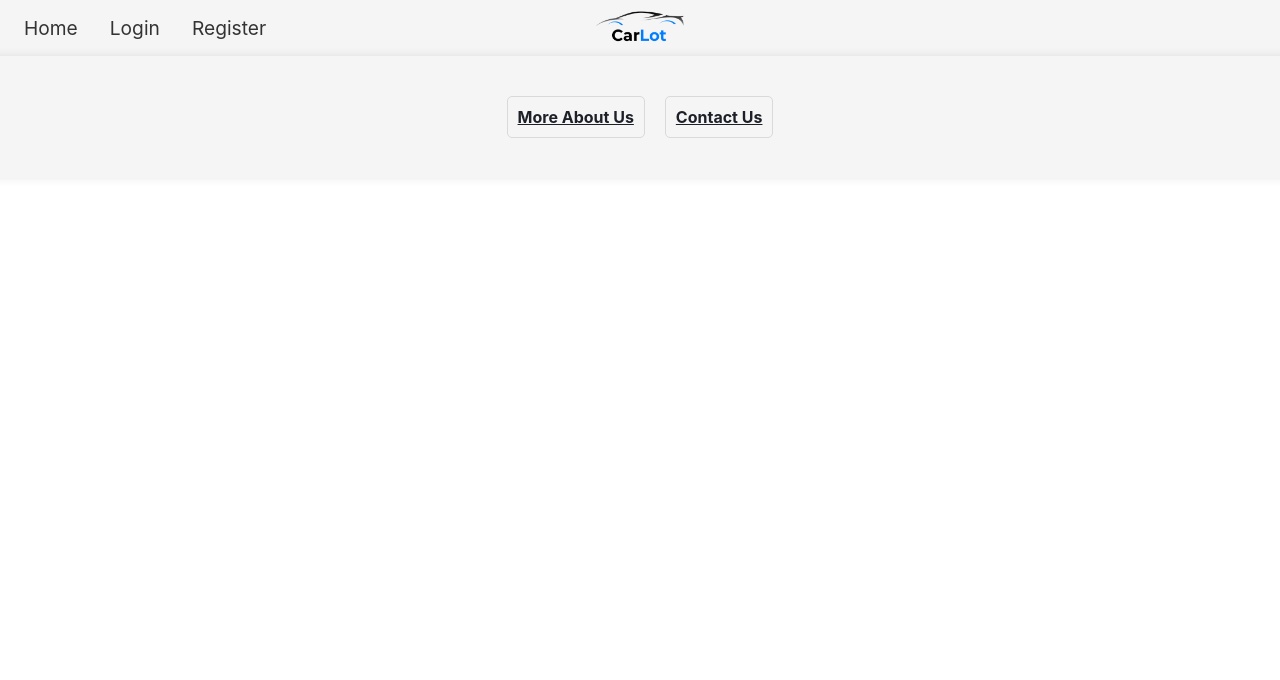
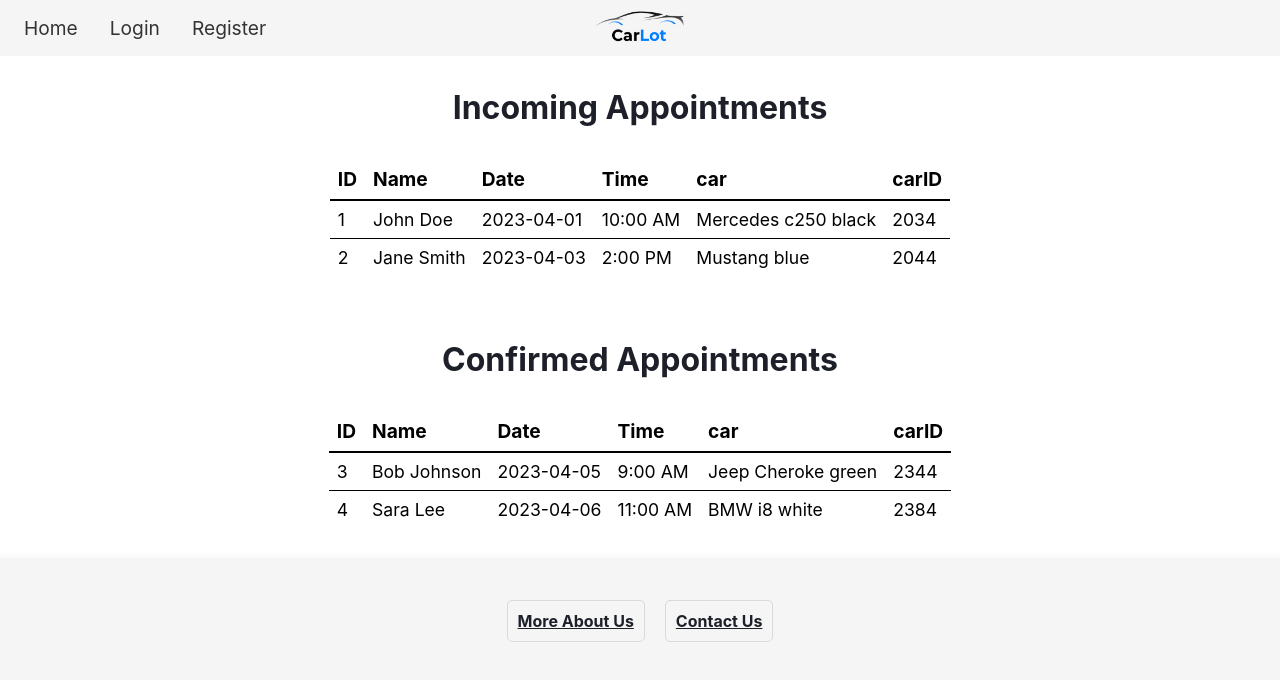
Before and after one commit to rimbarakat/car-dealership-frontend, a React (Create React App) app: page /requests in a window 1280 px wide. Shown: the top 680 px of the page. Built offline with nearby package versions, Linux system fonts and the light colour scheme; no server answers.

Commit message:
added booking form for users to test drive and admin table for available requests

```diff
--- a/src/App.js
+++ b/src/App.js
@@ -10,6 +10,8 @@ import Footer from "./pages/footer";
 import AboutUs from "./pages/aboutUs";
 import ContactUs from "./pages/contactUs";
 import ProductDetails from "./pages/cardetails";
+import Appointments from "./pages/Forms";
+import RequestTestDrive from "./pages/schedule";
 
 const queryClient = new QueryClient();
 function App() {
@@ -25,6 +27,8 @@ function App() {
           <Route path="/about-us" element={<AboutUs />} />
           <Route path="/contact-us" element={<ContactUs />} />
           <Route path="/car" element={<ProductDetails/>}/>
+          <Route path="/requests" element={<Appointments/>}/>
+          <Route path="/request_testdrive" element={<RequestTestDrive/>}/>
         </Routes>
         <Footer />
       </Router>
--- /dev/null
+++ b/src/css/Forms.css
@@ -0,0 +1,37 @@
+.appointments-container {
+    display: flex;
+    flex-direction: column;
+    align-items: center;
+  }
+
+  .appointments-heading {
+    margin: 2rem 0;
+    font-size: 2rem;
+  }
+
+  .appointments-table {
+    border-collapse: collapse;
+    margin-bottom: 2rem;
+  }
+
+  .appointments-table th {
+    font-size: 1.2rem;
+    font-weight: bold;
+    text-align: left;
+    padding: 0.5rem;
+    border-bottom: 2px solid black;
+  }
+
+  .appointments-table td {
+    font-size: 1.1rem;
+    padding: 0.5rem;
+    border-bottom: 1px solid black;
+  }
+
+  .appointments-table tr:last-child td {
+    border-bottom: none;
+  }
+
+  .appointments-table tr:hover {
+    background-color: #f5f5f5;
+  }
--- /dev/null
+++ b/src/css/schedule.css
@@ -0,0 +1,66 @@
+.app {
+    display: flex;
+    flex-direction: column;
+    align-items: center;
+    justify-content: center;
+    height: 100vh;
+    font-family: Arial, sans-serif;
+    margin-bottom: 20em;
+  }
+
+  h1 {
+    margin-top: 2rem;
+    font-size: 2.5rem;
+    font-weight: bold;
+    color: #4a4a4a;
+    text-align: center;
+  }
+
+  .calendar-container {
+    margin-top: 2rem;
+    max-width: 600px;
+  }
+
+  .react-calendar {
+    border: none;
+    font-size: 1.2rem;
+    line-height: 1.5;
+    height: auto;
+    width: 100%;
+    background-color: #a3c9ea;
+  }
+
+  .react-calendar__tile {
+    height: 4rem;
+    background-color: #86aff1;
+  }
+
+  .react-calendar__tile--now {
+    background-color: #4978ba;
+  }
+
+  .react-calendar__tile--active,
+  .react-calendar__tile--active:hover,
+  .react-calendar__tile--active:focus {
+    background-color: #9ba5d9;
+    color: #fff;
+  }
+
+  .booked-day {
+    background-color: #457b9d;
+    border-radius: 1rem;
+    border: none;
+    color: #fff;
+    font-weight: bold;
+    text-align: center;
+    height: 4rem;
+    display: flex;
+    justify-content: center;
+    align-items: center;
+    margin: 0.5rem;
+  }
+
+  .bold {
+    font-weight: bold;
+    margin-right: 0.5rem;
+  }
--- /dev/null
+++ b/src/pages/Forms.js
@@ -0,0 +1,72 @@
+import React, { useState } from "react";
+import "../css/Forms.css";
+
+const Appointments = () => {
+  const [incomingAppointments, setIncomingAppointments] = useState([
+    { id: 1, name: "John Doe", date: "2023-04-01", time: "10:00 AM", car: "Mercedes c250 black", carID: "2034" },
+    { id: 2, name: "Jane Smith", date: "2023-04-03", time: "2:00 PM", car: "Mustang blue", carID: "2044"  },
+  ]);
+
+  const [confirmedAppointments, setConfirmedAppointments] = useState([
+    { id: 3, name: "Bob Johnson", date: "2023-04-05", time: "9:00 AM", car: "Jeep Cheroke green", carID: "2344"  },
+    { id: 4, name: "Sara Lee", date: "2023-04-06", time: "11:00 AM", car: "BMW i8 white", carID: "2384"},
+  ]);
+
+  return (
+    <div className="appointments-container">
+      <h2 className="appointments-heading">Incoming Appointments</h2>
+      <table className="appointments-table">
+        <thead>
+          <tr>
+            <th>ID</th>
+            <th>Name</th>
+            <th>Date</th>
+            <th>Time</th>
+            <th>car</th>
+            <th>carID</th>
+          </tr>
+        </thead>
+        <tbody>
+          {incomingAppointments.map((appointment) => (
+            <tr key={appointment.id}>
+              <td>{appointment.id}</td>
+              <td>{appointment.name}</td>
+              <td>{appointment.date}</td>
+              <td>{appointment.time}</td>
+              <td>{appointment.car}</td>
+              <td>{appointment.carID}</td>
+            </tr>
+          ))}
+        </tbody>
+      </table>
+
+      <h2 className="appointments-heading">Confirmed Appointments</h2>
+      <table className="appointments-table">
+        <thead>
+          <tr>
+            <th>ID</th>
+            <th>Name</th>
+            <th>Date</th>
+            <th>Time</th>
+            <th>car</th>
+            <th>carID</th>
+          </tr>
+        </thead>
+        <tbody>
+          {confirmedAppointments.map((appointment) => (
+            <tr key={appointment.id}>
+              <td>{appointment.id}</td>
+              <td>{appointment.name}</td>
+              <td>{appointment.date}</td>
+              <td>{appointment.time}</td>
+              <td>{appointment.car}</td>
+              <td>{appointment.carID}</td>
+            </tr>
+          ))}
+        </tbody>
+      </table>
+    </div>
+  );
+};
+
+export default Appointments;
--- /dev/null
+++ b/src/pages/schedule.js
@@ -0,0 +1,90 @@
+import { useState } from 'react';
+import Calendar from 'react-calendar';
+import 'react-calendar/dist/Calendar.css';
+import '../css/schedule.css';
+
+function RequestTestDrive() {
+  const [date, setDate] = useState(new Date());
+  const [bookedDates, setBookedDates] = useState([]);
+  const [selectedDate, setSelectedDate] = useState(null);
+  const [selectedTime, setSelectedTime] = useState(null);
+
+  const handleDateClick = (date) => {
+    if (!bookedDates.find(bookedDate => bookedDate.date.toDateString() === date.toDateString())) {
+      setSelectedDate(date);
+    }
+  };
+
+  const handleTimeClick = (time) => {
+    setSelectedTime(time);
+  };
+
+  const handleConfirmClick = () => {
+    setBookedDates([...bookedDates, { date: selectedDate, time: selectedTime }]);
+    setSelectedDate(null);
+    setSelectedTime(null);
+  };
+
+  const isBookedDay = ({ date, view }) => {
+    return (
+      view === 'month' &&
+      bookedDates.find(bookedDate => bookedDate.date.toDateString() === date.toDateString())
+    );
+  };
+
+  const availableTimings = ['10:00 AM', '12:00 PM', '2:00 PM', '4:00 PM'];
+
+  return (
+    <div className='app'>
+      <h1 className='text-center'>React Calendar with Booking</h1>
+      <div className='calendar-container'>
+        <Calendar
+          onChange={setDate}
+          value={date}
+          onClickDay={handleDateClick}
+          tileDisabled={isBookedDay}
+          tileClassName={isBookedDay}
+        />
+      </div>
+      {selectedDate && (
+        <div className='modal'>
+          <h2>Select a Timing for {selectedDate.toDateString()}</h2>
+          <ul>
+            {availableTimings.map((time, index) => (
+              <li key={index}>
+                <button
+                  className={selectedTime === time ? 'active' : ''}
+                  onClick={() => handleTimeClick(time)}
+                >
+                  {time}
+                </button>
+              </li>
+            ))}
+          </ul>
+          <button
+            className='confirm-button'
+            disabled={!selectedTime}
+            onClick={handleConfirmClick}
+          >
+            Confirm
+          </button>
+        </div>
+      )}
+      {bookedDates.length > 0 ? (
+        <p className='text-center'>
+          <span className='bold'>Booked Dates:</span>{' '}
+          {bookedDates.map((booking, index) => (
+            <span key={index}>
+              {booking.date.toDateString()} at {booking.time}
+              {index !== bookedDates.length - 1 ? ', ' : ''}
+            </span>
+          ))}
+        </p>
+      ) : (
+        <p className='text-center'>No dates have been booked.</p>
+      )}
+    </div>
+  );
+}
+
+export default RequestTestDrive;
```
